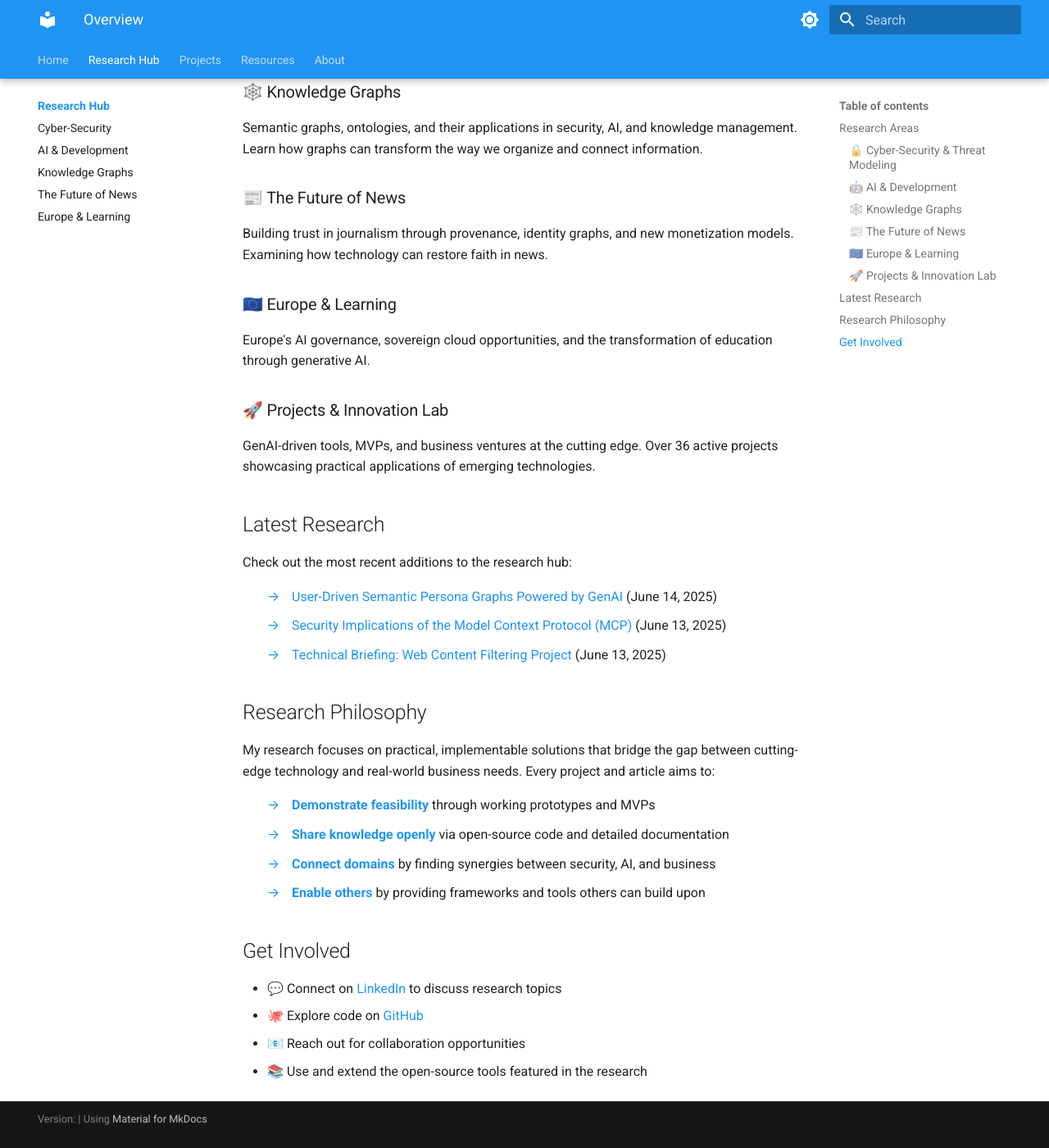
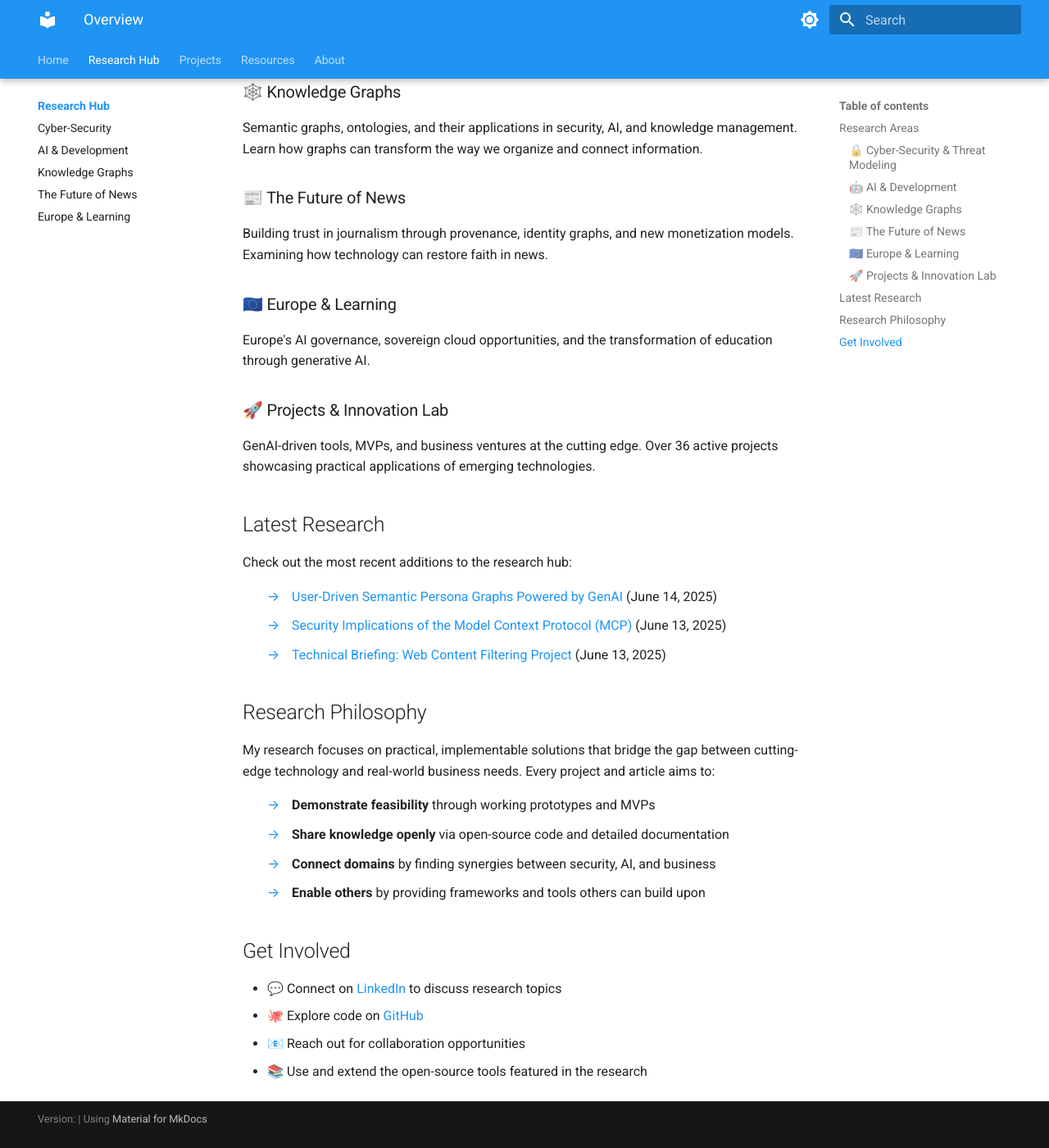
Before and after one commit to DinisCruz/docs.diniscruz.ai, an MkDocs documentation site: the page built from docs/research/index.md, in a window 1280 px wide and 1400 px high, scrolled down 556 px. Shown: the whole window at 82% size. Built offline with MkDocs 1.6.1 and Material for MkDocs 9.7.7, drawn with Linux system fonts in a browser that asks for light colours.

Commit message:
fix strong blue styling

```diff
--- a/docs/styles/homepage.css
+++ b/docs/styles/homepage.css
@@ -38,8 +38,9 @@
 }
 
 /* Philosophy Section */
+/* Remove custom color for bold text to avoid link-like blue styling */
 .md-content h2 + p + ul li strong {
-    color: var(--md-primary-fg-color);
+    color: inherit;
 }
 
 /* Icon Enhancements */
```
